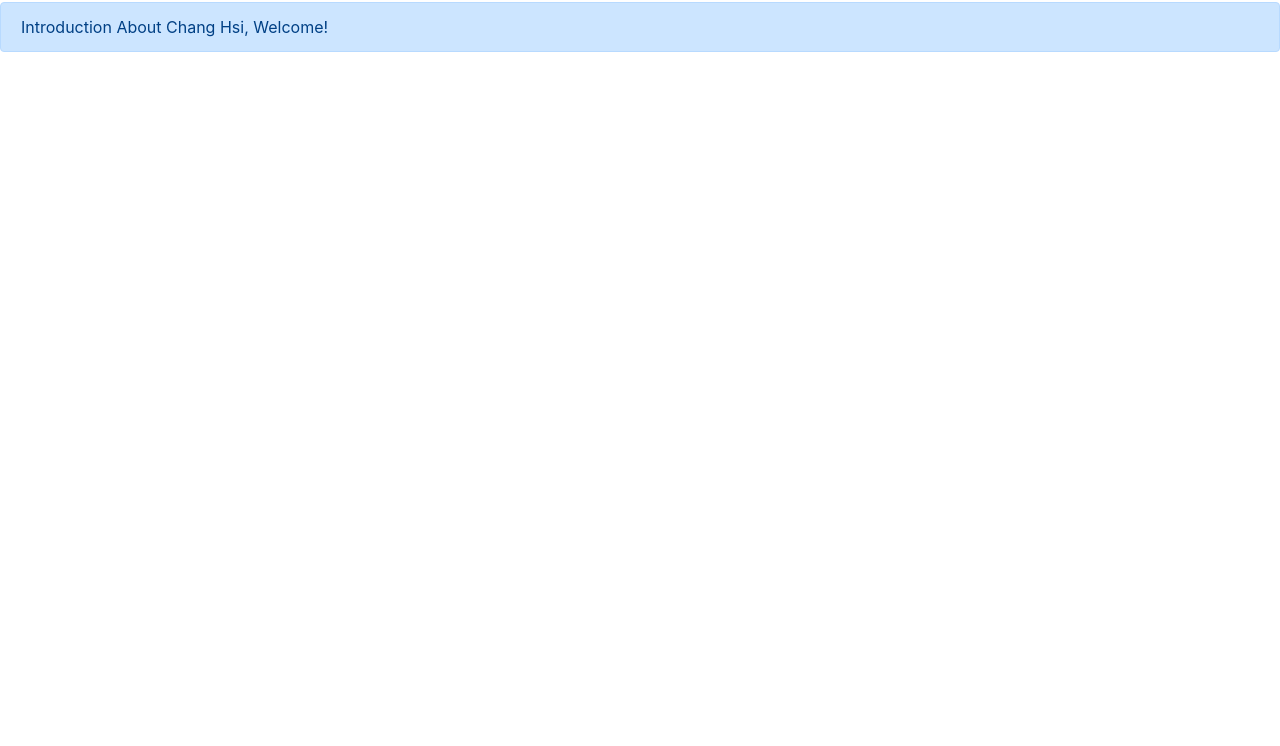
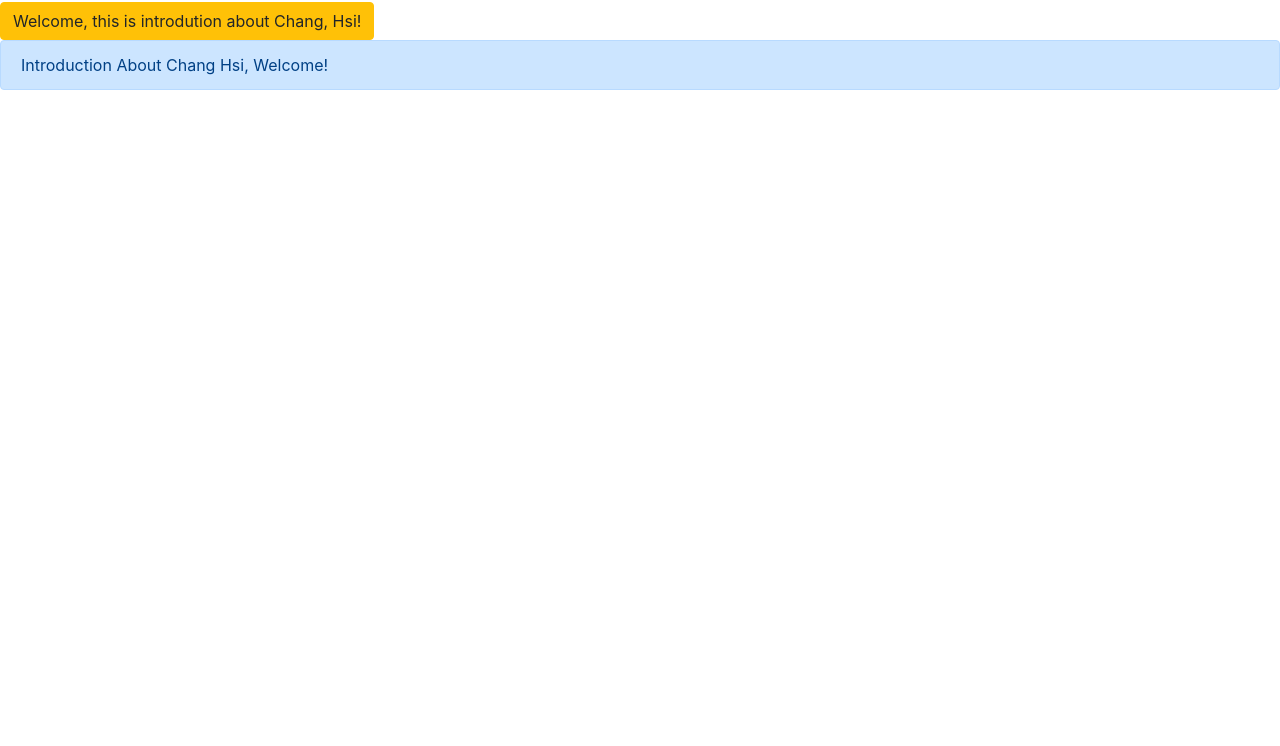
Before and after one commit to o84118317/03_JavaScript_Practice, a plain HTML site: page index.html in a window 1280 px wide. Shown: the part 54-800 px from the top of the page. Drawn offline with nearby package versions, Linux system fonts and the light colour scheme.

Commit message:
add a button

```diff
--- a/index.html
+++ b/index.html
@@ -12,6 +12,9 @@
   </head>
   <body>
     <h1>Hello, world!</h1>
+    <button type="button" class="btn btn-warning">
+    	Welcome, this is introdution about Chang, Hsi!
+    </button>
 
 
 
```
